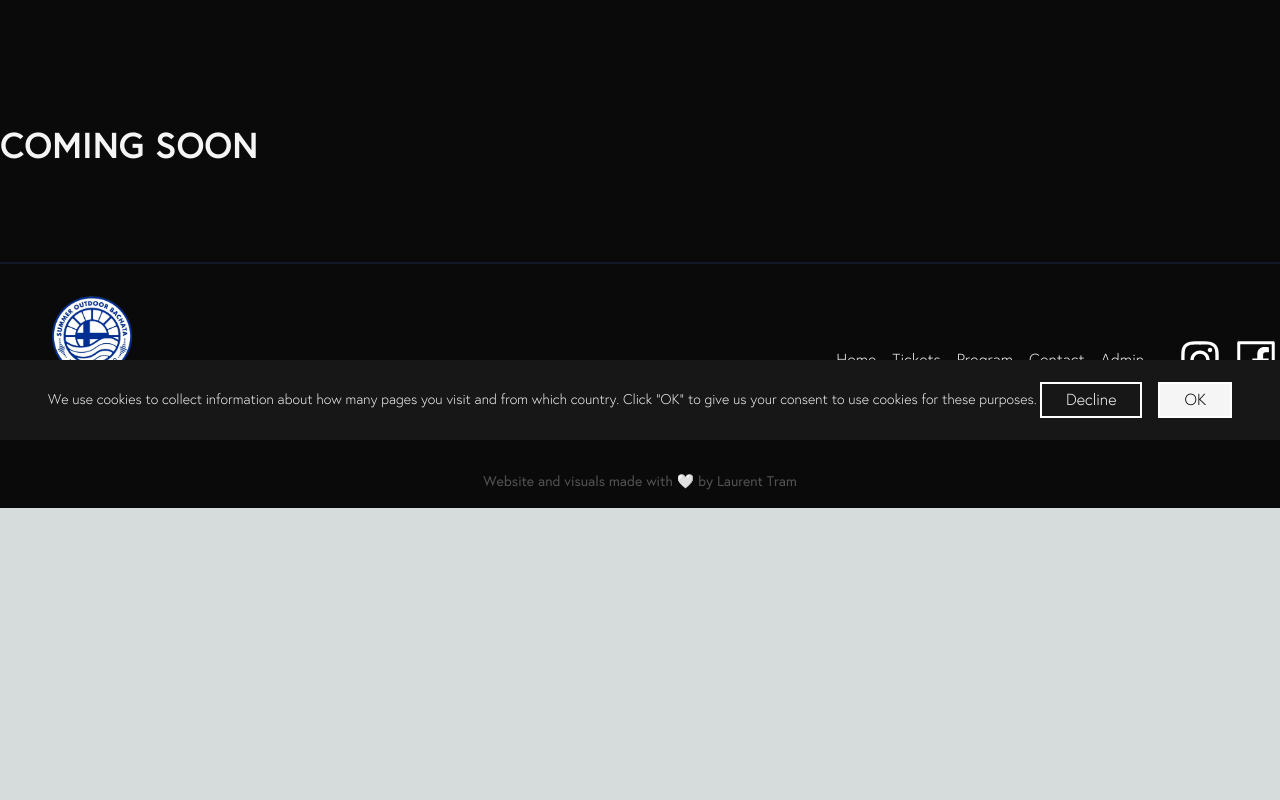
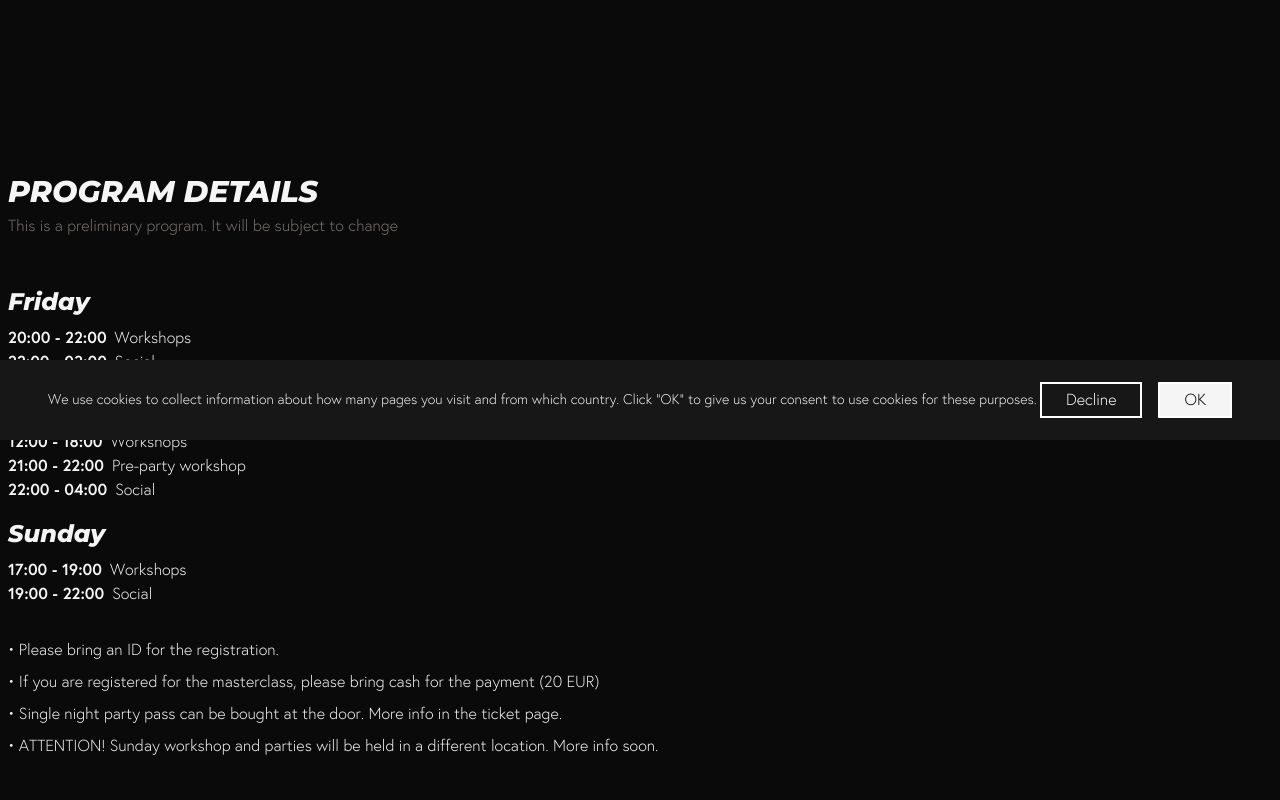
Before and after one commit to Laurent888/underground-xxl, a Next.js app: page /program in a window 1280 px wide. Shown: the part 360-1160 px from the top of the page. Before the commit the page ends 868 px from the top, so only its background shows below. Built offline with nearby package versions, Linux system fonts and the light colour scheme.

Commit message:
update hero video

```diff
--- a/src/pages/program.tsx
+++ b/src/pages/program.tsx
@@ -7,28 +7,57 @@ export default function Program() {
     <div className="bg-black">
       <HeroImage title="Program" />
 
-      <section className="container mx-auto pb-24">
-        <h1 className="text-4xl font-bold">COMING SOON</h1>
-      </section>
+      <section className="container mt-12 mx-auto flex flex-col items-center md:items-start mb-12">
+        <h3 className="text-3xl font-bold italic mb-1 text-center mx-2">PROGRAM DETAILS</h3>
+        <p className="mb-12 text-center mx-2 text-stone-500">
+          This is a preliminary program. It will be subject to change
+        </p>
 
-      <section className="container mt-12 mx-auto flex flex-col items-center md:items-start mb-12 hidden">
-        <h3 className="text-3xl font-bold italic mb-1 text-center mx-2">PROGRAM DETAILS</h3>
-        <p className="mb-12 text-center mx-2 text-stone-500">Program can be subject to change</p>
+        <div className="mb-12 px-2">
+          <p className="mb-2 text-2xl font-bold italic">Friday</p>
+          <div className="flex flex-row">
+            <p className="font-bold mr-2">20:00 - 22:00</p>
+            <p>Workshops</p>
+          </div>
+          <div className="flex flex-row">
+            <p className="font-bold mr-2">22:00 - 03:00</p>
+            <p>Social</p>
+          </div>
 
-        <div className="mb-12 px-4">
-          <p className="mb-2">• Registration open on friday at 18:30, and on saturday at 10:30</p>
-          <p className="mb-2">• Please bring an ID for the registration.</p>
+          <p className="mb-2 text-2xl font-bold italic mt-4 ">Saturday</p>
+          <div className="flex flex-row">
+            <p className="font-bold mr-2">12:00 - 18:00</p>
+            <p>Workshops</p>
+          </div>
+          <div className="flex flex-row">
+            <p className="font-bold mr-2">21:00 - 22:00</p>
+            <p>Pre-party workshop</p>
+          </div>
+          <div className="flex flex-row">
+            <p className="font-bold mr-2">22:00 - 04:00</p>
+            <p>Social</p>
+          </div>
+
+          <p className="mb-2 text-2xl font-bold italic mt-4 ">Sunday</p>
+          <div className="flex flex-row">
+            <p className="font-bold mr-2">17:00 - 19:00</p>
+            <p>Workshops</p>
+          </div>
+          <div className="flex flex-row">
+            <p className="font-bold mr-2">19:00 - 22:00</p>
+            <p>Social</p>
+          </div>
+
+          <p className="mb-2 mt-8">• Please bring an ID for the registration.</p>
           <p className="mb-2">
             • If you are registered for the masterclass, please bring cash for the payment (20 EUR)
           </p>
-          <p className="mb-2">• Party Pass holder also have access to the Day social on sunday</p>
           <p className="mb-2">• Single night party pass can be bought at the door. More info in the ticket page.</p>
+          {/* <p className="mb-2">
+            • There is lunch option for 9,5 EUR in the same building as the event on Saturday. Recommended!
+          </p> */}
           <p className="mb-2">
-            • There is lunch option for 9,5 EUR in the same building as the event on Saturday. Recommended!
-          </p>
-          <p className="mb-2">
-            • ATTENTION! Sunday workshop and parties will be in Helsinki Dance Central (8min walk from metro station
-            Sörnainen) Address: Sörnäisten rantatie 33C, 00500 Helsinki
+            • ATTENTION! Sunday workshop and parties will be held in a different location. More info soon.
           </p>
         </div>
 
--- a/src/pages/tickets.tsx
+++ b/src/pages/tickets.tsx
@@ -39,6 +39,12 @@ export default function Tickets() {
             <ul className="pb-8">
               <li>🔸 Masterclass with Cristian and Gabriella (1h)</li>
             </ul>
+
+            <p className="font-semibold text-neutral-400">Party pass</p>
+            <Body
+              mobileLeft
+              text="Party pass will be available 1st of August at the price of 40€. It includes access to all parties and pre-party workshops."
+            />
 
             <p className="font-semibold text-neutral-400">Refund policy</p>
             <Body
```
Also changed, not shown: 1 other file (tests, documents, lock files or other folders).
